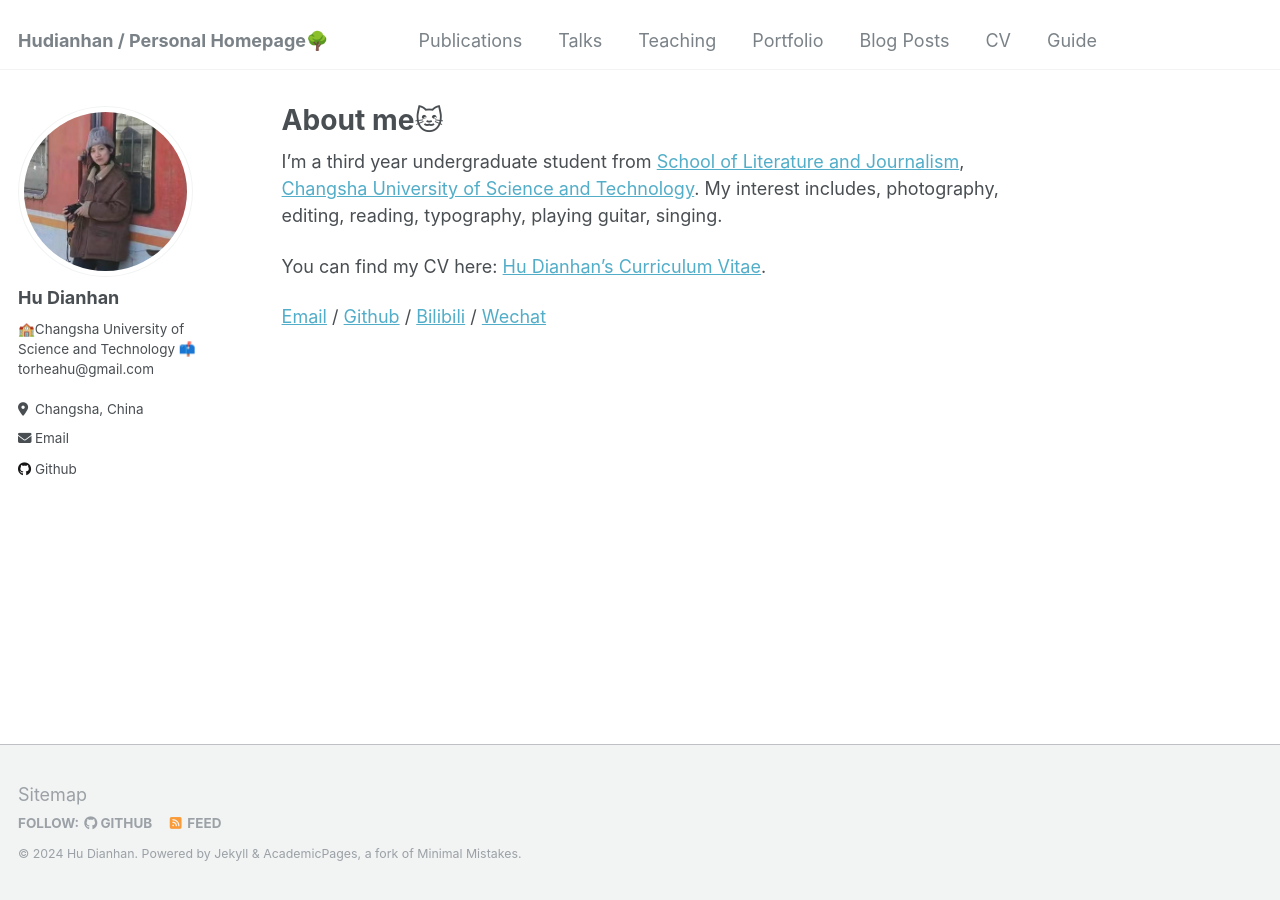
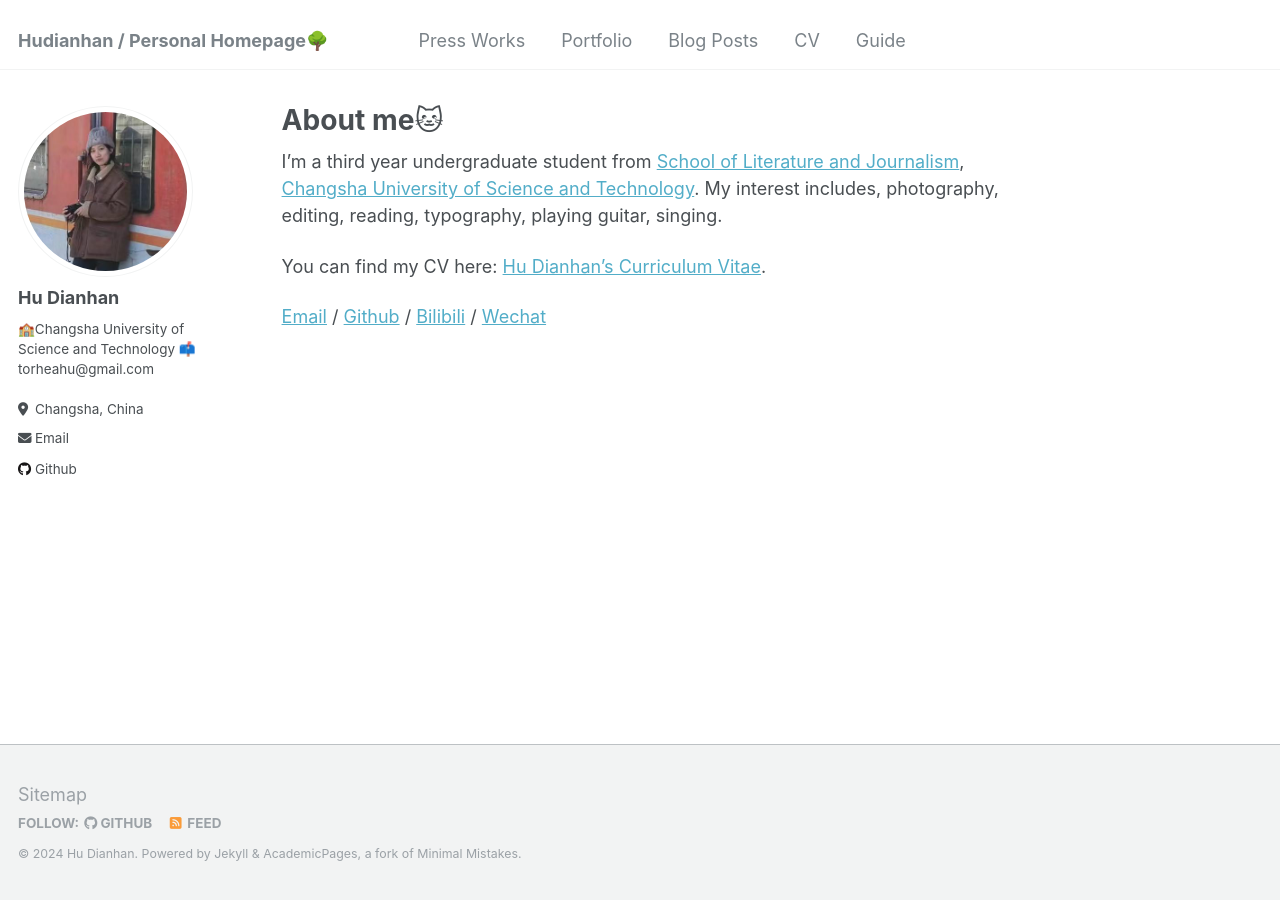
Before and after one commit to Rheahu816/Rheahu.github.io, a Jekyll site: the page built from _pages/about.md, in a window 1280 px wide. Built offline with Jekyll 4.4.1, drawn with Linux system fonts in a browser that asks for light colours.

Commit message:
Update navigation.yml

```diff
--- a/_data/navigation.yml
+++ b/_data/navigation.yml
@@ -1,13 +1,7 @@
 # main links links
 main:
-  - title: "Publications"
+  - title: "Press Works"
     url: /publications/
-
-  - title: "Talks"
-    url: /talks/
-
-  - title: "Teaching"
-    url: /teaching/
 
   - title: "Portfolio"
     url: /portfolio/
```
